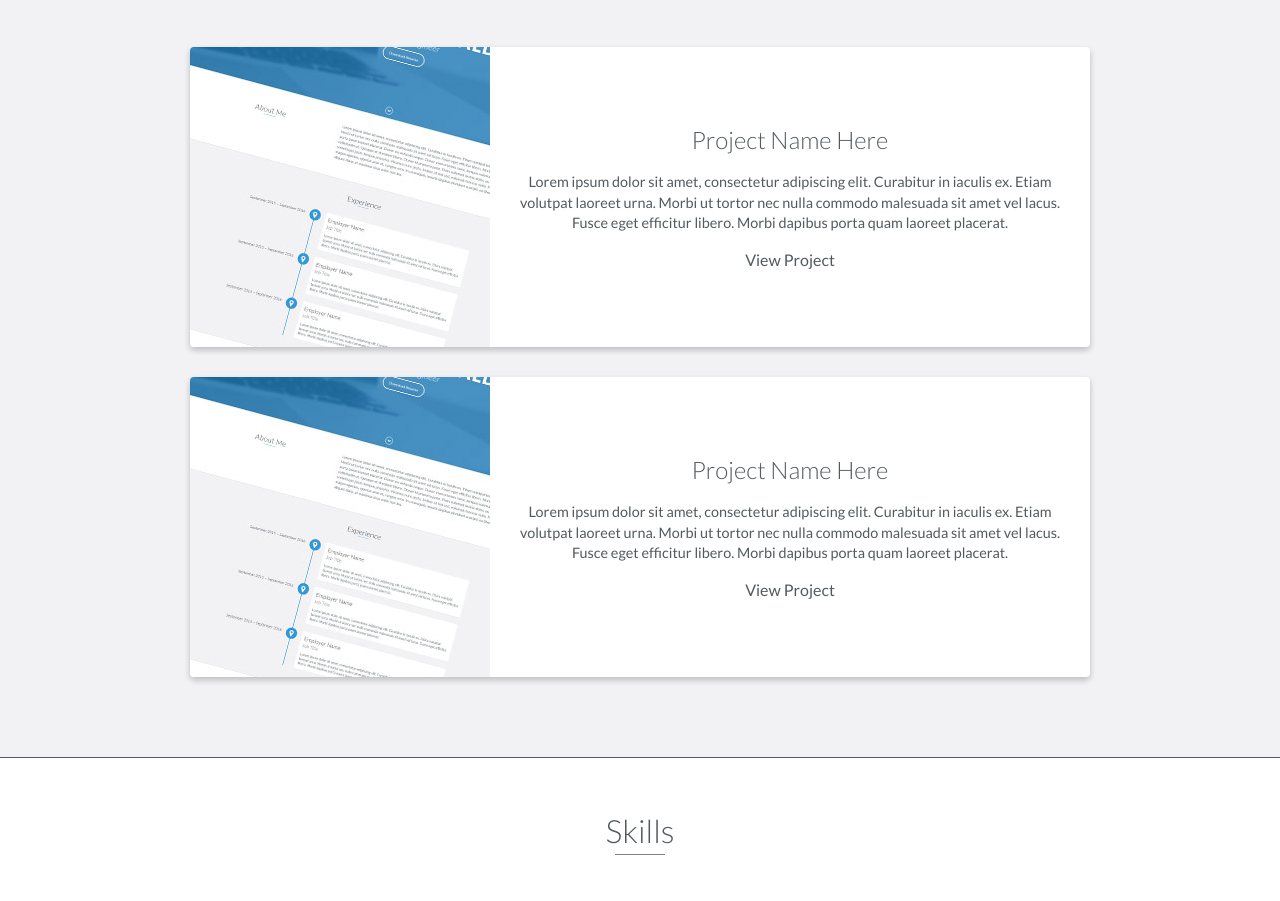
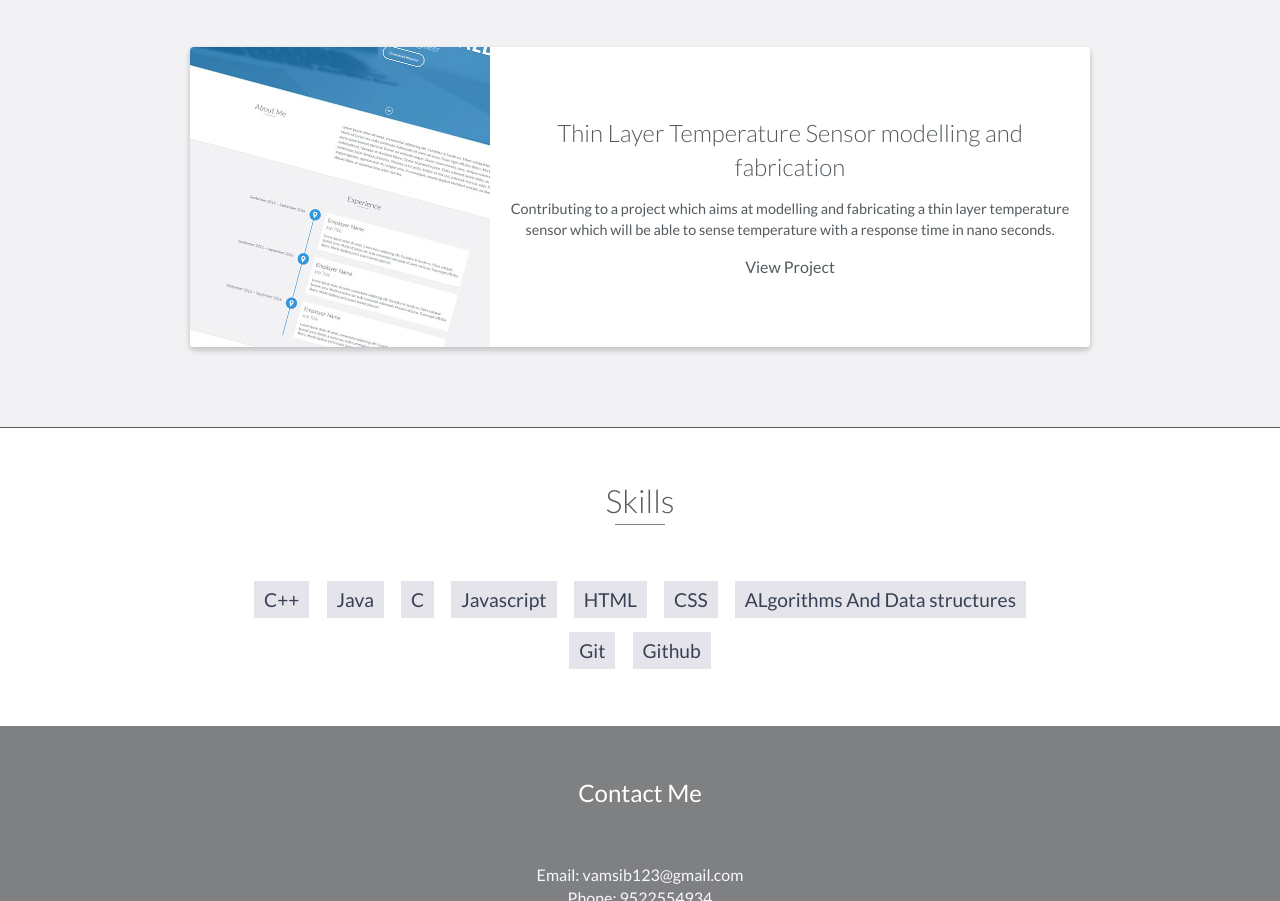
Before and after one commit to vamsibulusu/vamsibulusu.github.io, a website: page index.html in a window 1280 px wide. Shown: the part 1677-2578 px from the top of the page. Drawn offline with nearby package versions, Linux system fonts and the light colour scheme.

Commit message:
Add files via upload

```diff
--- a/index.html
+++ b/index.html
@@ -116,9 +116,9 @@
                     </div>
                     <!-- End .project-image -->
                     <div class="project-info">
-                        <h3>Project Name Here</h3>
+                        <h3>Thin Layer Temperature Sensor modelling and fabrication</h3>
                         <p>
-                            Lorem ipsum dolor sit amet, consectetur adipiscing elit. Curabitur in iaculis ex. Etiam volutpat laoreet urna. Morbi ut tortor nec nulla commodo malesuada sit amet vel lacus. Fusce eget efficitur libero. Morbi dapibus porta quam laoreet placerat.
+                            Contributing to a project which aims at modelling and fabricating a thin layer temperature sensor which will be able to sense temperature with a response time in nano seconds.
                         </p>
                         <a href="#">View Project</a>
                     </div>
@@ -126,21 +126,7 @@
                 </div>
                 <!-- End .project -->
 
-                <div class="project shadow-large">
-                    <div class="project-image">
-                        <img src="images/project.jpg" />
-                    </div>
-                    <!-- End .project-image -->
-                    <div class="project-info">
-                        <h3>Project Name Here</h3>
-                        <p>
-                            Lorem ipsum dolor sit amet, consectetur adipiscing elit. Curabitur in iaculis ex. Etiam volutpat laoreet urna. Morbi ut tortor nec nulla commodo malesuada sit amet vel lacus. Fusce eget efficitur libero. Morbi dapibus porta quam laoreet placerat.
-                        </p>
-                        <a href="#">View Project</a>
-                    </div>
-                    <!-- End .project-info -->
-                </div>
-                <!-- End .project -->
+
             </div>
         </div>
     </div>
```
